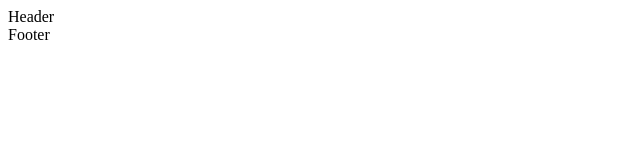
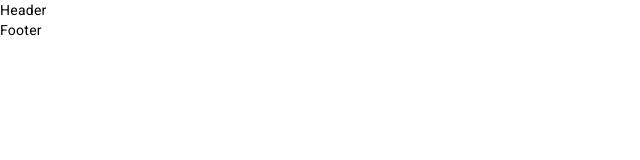
Before and after one commit to ChadESmith42/pet-project, an Angular app in the folder client/: page / in a window 1280 px wide. Shown: the top 160 px of the page, without its empty margins (0-640 px from the left). Built offline with nearby package versions, Linux system fonts and the light colour scheme.

Commit message:
ADD @angular/material to app via CLI

```diff
--- a/client/angular.json
+++ b/client/angular.json
@@ -30,6 +30,7 @@
               "src/assets"
             ],
             "styles": [
+              "@angular/material/prebuilt-themes/indigo-pink.css",
               "src/styles.scss"
             ],
             "scripts": []
@@ -93,6 +94,7 @@
               "src/assets"
             ],
             "styles": [
+              "@angular/material/prebuilt-themes/indigo-pink.css",
               "src/styles.scss"
             ],
             "scripts": []
--- a/client/package.json
+++ b/client/package.json
@@ -11,10 +11,12 @@
   "private": true,
   "dependencies": {
     "@angular/animations": "^17.2.0",
+    "@angular/cdk": "^17.3.10",
     "@angular/common": "^17.2.0",
     "@angular/compiler": "^17.2.0",
     "@angular/core": "^17.2.0",
     "@angular/forms": "^17.2.0",
+    "@angular/material": "^17.3.10",
     "@angular/platform-browser": "^17.2.0",
     "@angular/platform-browser-dynamic": "^17.2.0",
     "@angular/router": "^17.2.0",
--- a/client/src/app/app.config.ts
+++ b/client/src/app/app.config.ts
@@ -3,10 +3,11 @@
 
 import { routes } from './app.routes';
 import { provideHttpClient } from '@angular/common/http';
+import { provideAnimationsAsync } from '@angular/platform-browser/animations/async';
 
 export const appConfig: ApplicationConfig = {
   providers: [
     provideRouter(routes, withComponentInputBinding()),
-    provideHttpClient(),
+    provideHttpClient(), provideAnimationsAsync(),
   ],
 };
--- a/client/src/index.html
+++ b/client/src/index.html
@@ -6,8 +6,10 @@
   <base href="/">
   <meta name="viewport" content="width=device-width, initial-scale=1">
   <link rel="icon" type="image/x-icon" href="favicon.ico">
+  <link href="https://fonts.googleapis.com/css2?family=Roboto:wght@300;400;500&display=swap" rel="stylesheet">
+  <link href="https://fonts.googleapis.com/icon?family=Material+Icons" rel="stylesheet">
 </head>
-<body>
+<body class="mat-typography">
   <app-root></app-root>
 </body>
 </html>
--- a/client/src/styles.scss
+++ b/client/src/styles.scss
@@ -1 +1,4 @@
 /* You can add global styles to this file, and also import other style files */
+
+html, body { height: 100%; }
+body { margin: 0; font-family: Roboto, "Helvetica Neue", sans-serif; }
```
Also changed, not shown: 1 other file (tests, documents, lock files or other folders).
